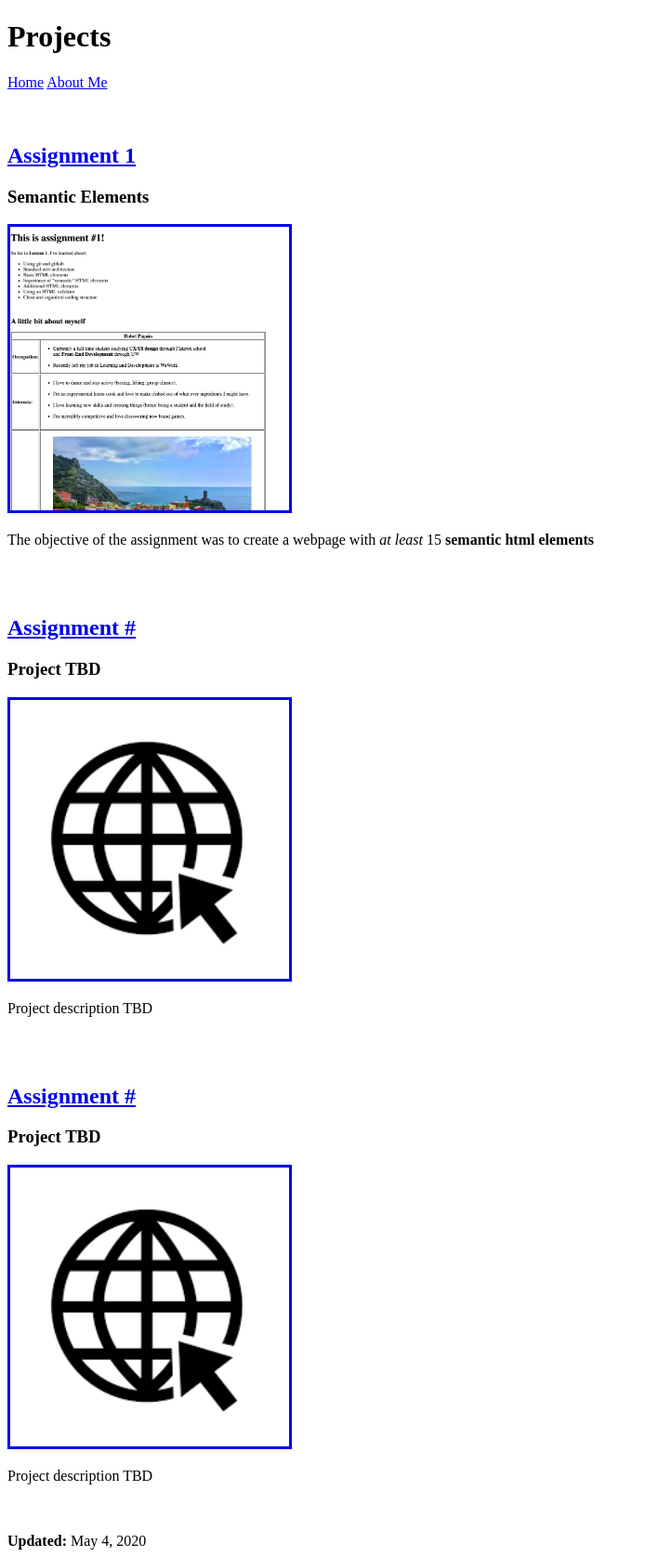
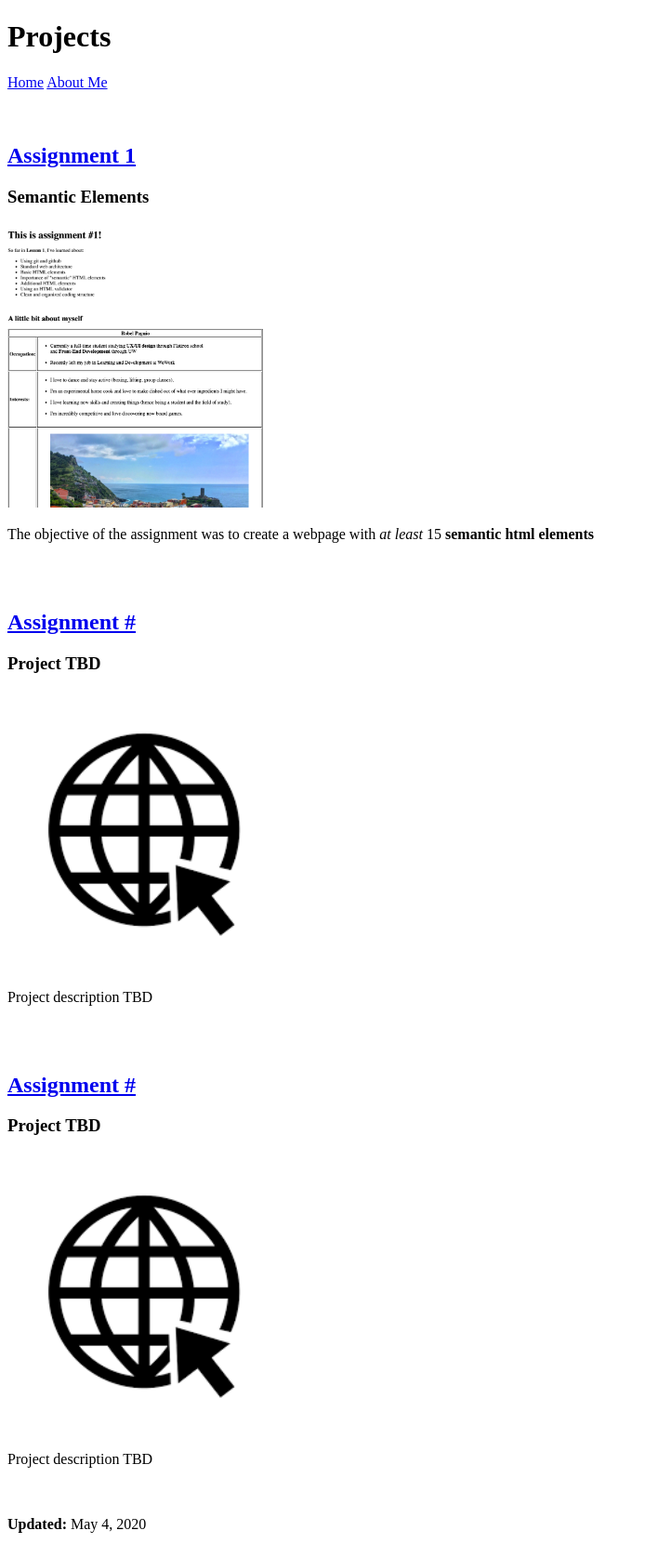
Before and after one commit to robelpaguio/Portfolio, a plain HTML site: page index.html in a window 1280 px wide. Shown: the whole page at 93% size, without its empty margins (0-694 px from the left). Drawn offline with Linux system fonts and the light colour scheme.

Commit message:
updated home and aboutme pages

```diff
--- a/index.html
+++ b/index.html
@@ -20,7 +20,7 @@
 <h2><a href="https://github.com/robelpaguio/semantic-elements">Assignment 1</a></h2>
 <h3>Semantic Elements</h3>
 <a href="https://github.com/robelpaguio/semantic-elements">
-<image border="3px" src="images/assignment-1.png" width="300px" alt="Screenshot of assignment 1"></a>
+<img src="images/assignment-1.png" width="300" alt="Screenshot of assignment 1"></a>
 <p>The objective of the assignment was to create a webpage with <em>at least</em> 15 <strong>semantic html elements</strong></p>
 </article>
 <br><br>
@@ -29,7 +29,7 @@
 <h2><a href="#">Assignment #</a></h2>
 <h3>Project TBD</h3>
 <a href="#">
-<image border="3px" src="images/web-placeholder.png" width="300px" alt="Screenshot of assignment 1"></a>
+<img src="images/web-placeholder.png" width="300" alt="Screenshot of assignment"></a>
 <p>Project description TBD</p>
 </article>
 <br><br>
@@ -38,7 +38,7 @@
 <h2><a href="#">Assignment #</a></h2>
 <h3>Project TBD</h3>
 <a href="#">
-<image border="3px" src="images/web-placeholder.png" width="300px" alt="Screenshot of assignment 1"></a>
+<img src="images/web-placeholder.png" width="300" alt="Screenshot of assignment"></a>
 <p>Project description TBD</p>
 </article>
 <br><br>
```
Also changed, not shown: about-me.html (+3 -2 lines).
